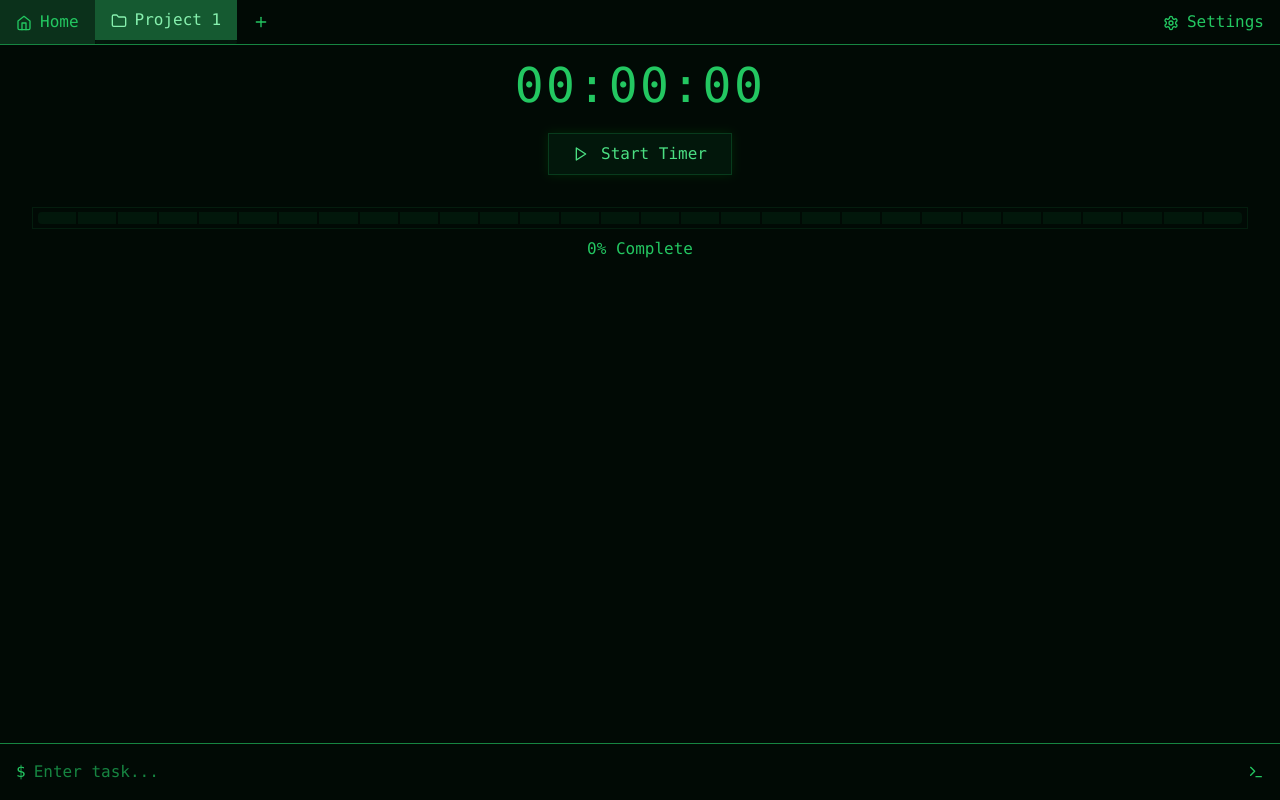
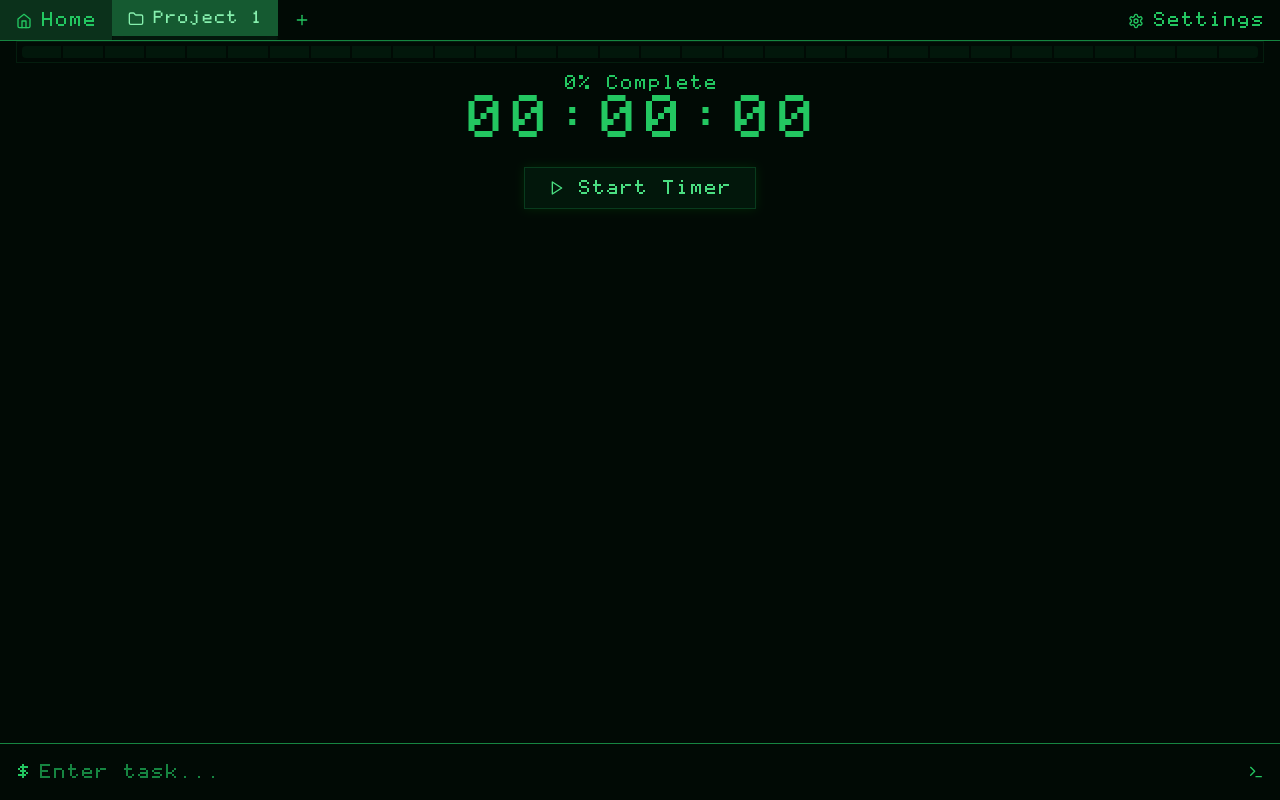
Before and after one commit to nicoschuldt/todoterm, a Next.js app: page / in a window 1280 px wide. Built offline with nearby package versions, Linux system fonts and the light colour scheme.

Commit message:
style: add pixelated font

```diff
--- a/src/app/_components/ProgressBar.tsx
+++ b/src/app/_components/ProgressBar.tsx
@@ -1,10 +1,19 @@
+import { Project } from "../_lib/types";
+
 interface ProgressBarProps {
-  progress: number;
+  tasks: Project["tasks"];
   size?: "large" | "small";
 }
 
-export function ProgressBar({ progress, size = "large" }: ProgressBarProps) {
+const calculateProgress = (tasks: Project["tasks"]) => {
+  if (tasks.length === 0) return 0;
+  const completedTasks = tasks.filter((task) => task.completed).length;
+  return Math.round((completedTasks / tasks.length) * 100);
+};
+
+export function ProgressBar({ tasks, size = "large" }: ProgressBarProps) {
   const blocks = size === "large" ? 30 : 15;
+  const progress = calculateProgress(tasks);
   const filledBlocks = Math.floor((progress / 100) * blocks);
 
   return (
--- a/src/app/_components/ProjectTabs.tsx
+++ b/src/app/_components/ProjectTabs.tsx
@@ -68,7 +68,7 @@ export function ProjectTabs({
             ) : (
               <div className="flex flex-col">
                 <button
-                  className={`px-4 py-2 whitespace-nowrap ${
+                  className={`px-4 py-2 text-sm whitespace-nowrap ${
                     activeProject === project.name
                       ? "bg-green-900 text-green-300"
                       : "hover:bg-green-900/50"
@@ -83,10 +83,7 @@ export function ProjectTabs({
                   )}
                   {project.name}
                 </button>
-                <ProgressBar
-                  progress={calculateProgress(project.tasks)}
-                  size="small"
-                />
+                <ProgressBar tasks={project.tasks} size="small" />
               </div>
             )}
           </div>
--- a/src/app/_components/Timer.tsx
+++ b/src/app/_components/Timer.tsx
@@ -17,15 +17,9 @@ export function Timer({ project, onTimerToggle }: TimerProps) {
       .padStart(2, "0")}:${remainingSeconds.toString().padStart(2, "0")}`;
   };
 
-  const calculateProgress = (tasks: Project["tasks"]) => {
-    if (tasks.length === 0) return 0;
-    const completedTasks = tasks.filter((task) => task.completed).length;
-    return Math.round((completedTasks / tasks.length) * 100);
-  };
-
   return (
     <div className="m-4 flex flex-col items-center">
-      <div className="text-5xl mb-6 font-mono tracking-wider text-green-500">
+      <div className="text-5xl mb-6 tracking-wider text-green-500">
         {formatTime(project?.timeSpent || 0)}
       </div>
       <button
@@ -54,7 +48,6 @@ export function Timer({ project, onTimerToggle }: TimerProps) {
           </>
         )}
       </button>
-      <ProgressBar progress={calculateProgress(project.tasks)} size="large" />
     </div>
   );
 }
--- /dev/null
+++ b/src/app/_lib/fonts.ts
@@ -0,0 +1,6 @@
+import localFont from 'next/font/local'
+
+export const appleII = localFont({
+  src: '../fonts/Apple II Pro.otf',
+  variable: '--font-apple-ii'
+})
--- a/src/app/globals.css
+++ b/src/app/globals.css
@@ -1,6 +1,13 @@
 @tailwind base;
 @tailwind components;
 @tailwind utilities;
+
+@font-face {
+  font-family: 'Apple2';
+  src: url('/fonts/Apple2.otf') format('opentype');
+  font-weight: normal;
+  font-style: normal;
+}
 
 :root {
   color-scheme: dark;
@@ -12,6 +19,7 @@ html {
 
 body {
   min-height: 100vh;
+  font-family: 'Apple2', monospace; /* Fallback to monospace */
 }
 
 /* Ensure proper select styling */
--- a/src/app/layout.tsx
+++ b/src/app/layout.tsx
@@ -1,5 +1,6 @@
 import type { Metadata } from "next";
 import "./globals.css";
+import { appleII } from './_lib/fonts'
 
 export const metadata: Metadata = {
   title: "ToDo Term",
@@ -15,7 +16,7 @@ export default function RootLayout({
   children: React.ReactNode;
 }) {
   return (
-    <html lang="en" className="h-full">
+    <html lang="en" className={`${appleII.variable}`}>
       <body className="h-full bg-black text-green-500 font-mono antialiased">
         {children}
       </body>
--- a/src/app/page.tsx
+++ b/src/app/page.tsx
@@ -8,6 +8,7 @@ import { Timer } from "./_components/Timer";
 import { CommandInput } from "./_components/CommandInput";
 import { HomePage } from "./_components/HomePage";
 import { Settings } from "./_components/Settings";
+import { ProgressBar } from "./_components/ProgressBar";
 
 export default function Page() {
   const [projects, setProjects] = useState<Project[]>([]);
@@ -174,7 +175,7 @@ export default function Page() {
   };
 
   return (
-    <div className="flex flex-col min-h-screen h-full bg-black text-green-500 font-mono overflow-hidden">
+    <div className="flex flex-col min-h-screen h-full bg-black text-green-500 font-apple overflow-hidden">
       <ProjectTabs
         projects={projects}
         activeProject={activeProject}
@@ -196,6 +197,7 @@ export default function Page() {
         ) : (
           currentProject && (
             <>
+              <ProgressBar tasks={currentProject.tasks} size="large" />
               <Timer project={currentProject} onTimerToggle={toggleTimer} />
               <TaskList
                 tasks={currentProject.tasks}
--- a/tailwind.config.js
+++ b/tailwind.config.js
@@ -1,25 +1,25 @@
 /** @type {import('tailwindcss').Config} */
 module.exports = {
   content: [
-    './src/pages/**/*.{js,ts,jsx,tsx,mdx}',
-    './src/components/**/*.{js,ts,jsx,tsx,mdx}',
-    './src/app/**/*.{js,ts,jsx,tsx,mdx}',
+    "./src/pages/**/*.{js,ts,jsx,tsx,mdx}",
+    "./src/components/**/*.{js,ts,jsx,tsx,mdx}",
+    "./src/app/**/*.{js,ts,jsx,tsx,mdx}",
   ],
   theme: {
     extend: {
       fontFamily: {
-        mono: ['Menlo', 'Monaco', 'Consolas', 'Liberation Mono', 'Courier New', 'monospace'],
+        'apple': ['var(--font-apple-ii)'],
       },
       colors: {
         green: {
-          300: '#86efac',
-          500: '#22c55e',
-          700: '#15803d',
-          900: '#14532d',
-          950: '#052e16',
+          300: "#86efac",
+          500: "#22c55e",
+          700: "#15803d",
+          900: "#14532d",
+          950: "#052e16",
         },
       },
     },
   },
   plugins: [],
-}
+};
```
Also changed, not shown: src/app/fonts/Apple II Pro.otf (added).
